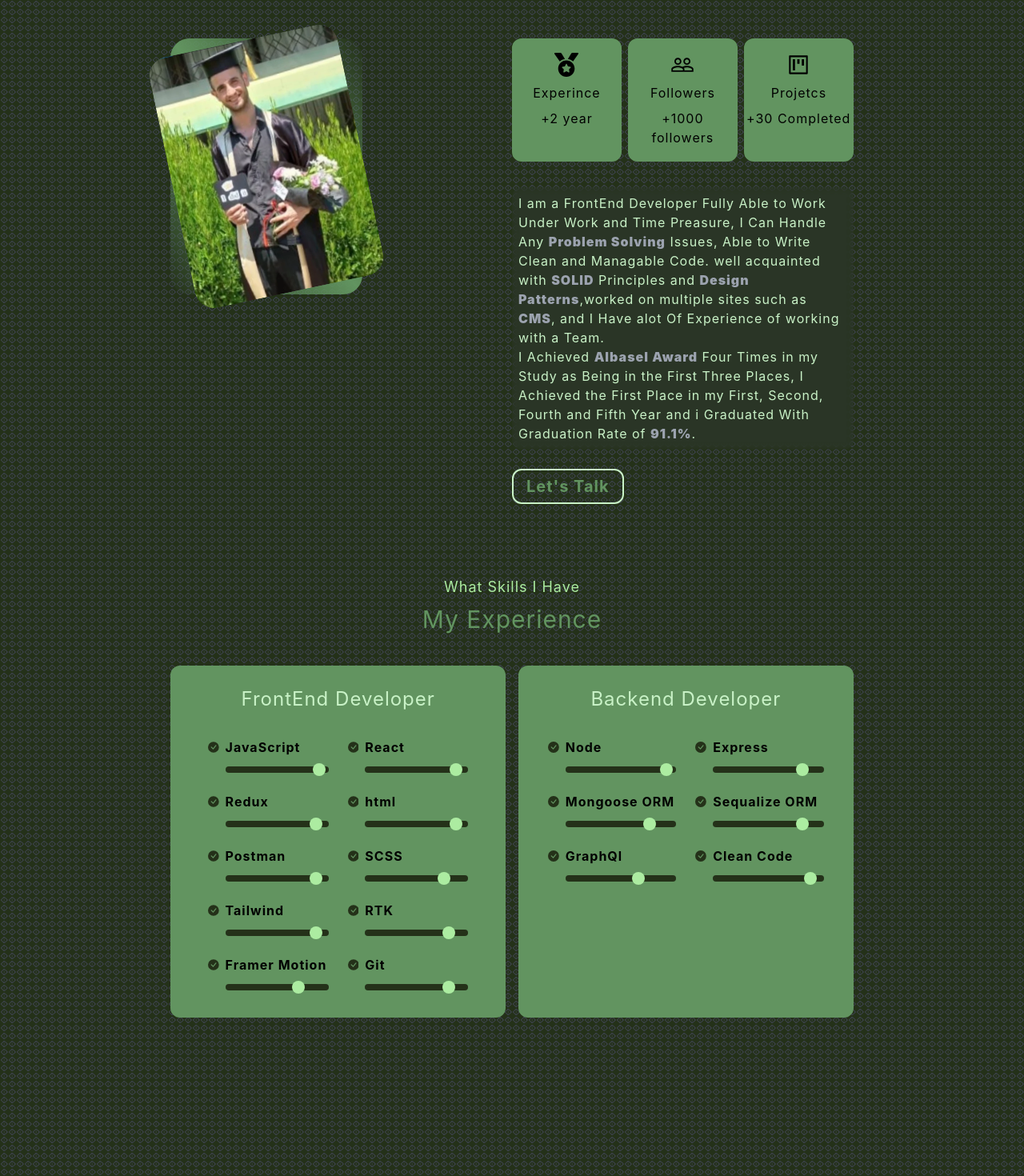
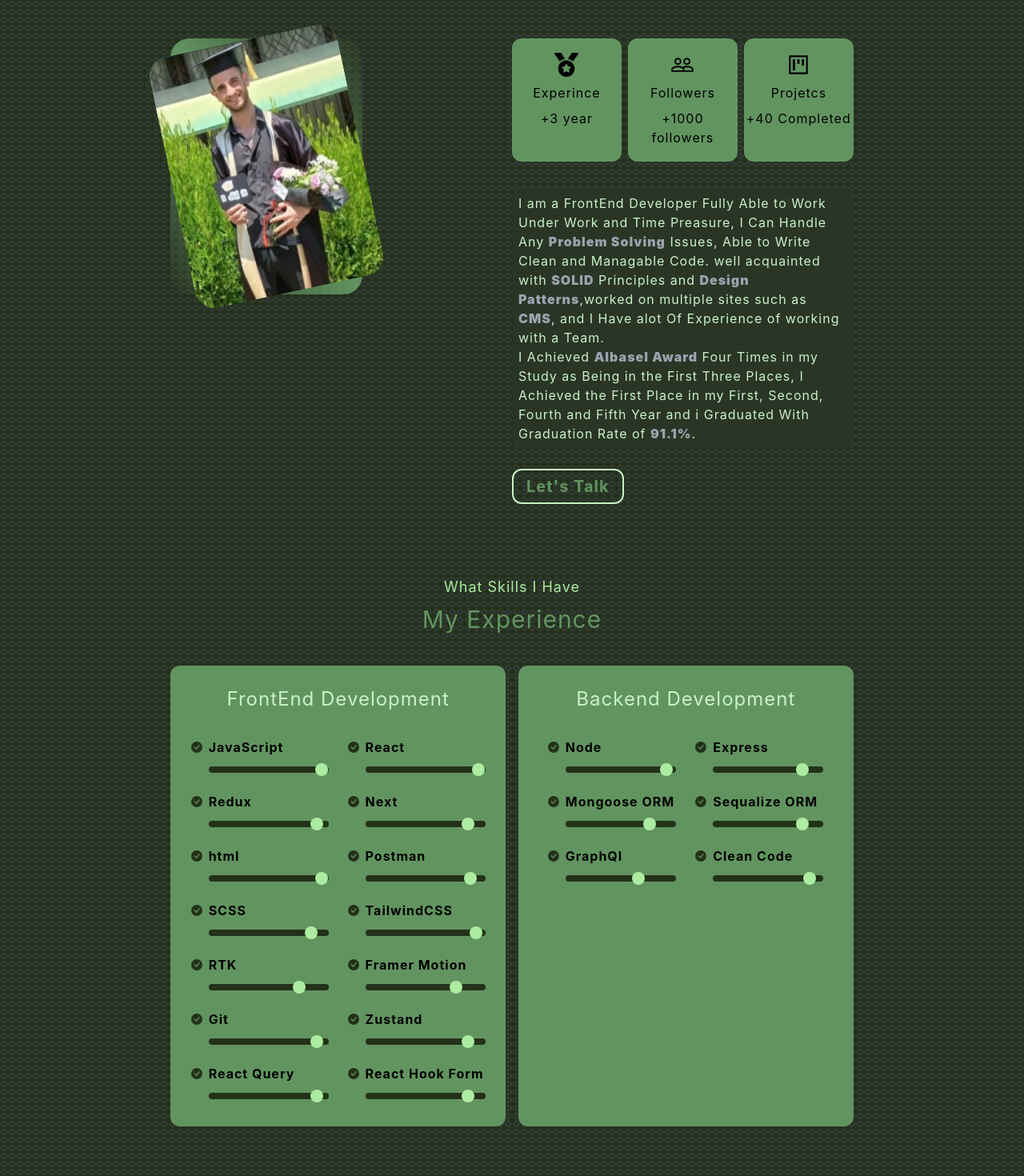
Before and after one commit to H-Habka/myPortfolio, a React (Create React App) app: page / in a window 1280 px wide. Shown: the part 920-2390 px from the top of the page at 80% size. Built offline with nearby package versions, Linux system fonts and the light colour scheme.

Commit message:
update my portfolio

```diff
--- a/src/Experinces.js
+++ b/src/Experinces.js
@@ -1,18 +1,22 @@
 export const FrontEndExperinces = [
     {
-        progress: 95,
+        progress: 99,
         title: "JavaScript",
     },
     {
-        progress: 92,
+        progress: 99,
         title: "React",
     },
     {
-        progress: 92,
+        progress: 95,
         title: "Redux",
     },
     {
-        progress: 92,
+        progress: 90,
+        title: "Next",
+    },
+    {
+        progress: 99,
         title: "html",
     },
     {
@@ -20,25 +24,37 @@ export const FrontEndExperinces = [
         title: "Postman",
     },
     {
-        progress: 80,
+        progress: 90,
         title: "SCSS",
     },
     {
-        progress: 92,
-        title: "Tailwind",
+        progress: 97,
+        title: "TailwindCSS",
     },
     {
-        progress: 85,
+        progress: 80,
         title: "RTK",
     },
     {
-        progress: 75,
+        progress: 80,
         title: "Framer Motion",
     },
 
     {
-        progress: 85,
+        progress: 95,
         title: "Git",
+    },
+    {
+        progress: 90,
+        title: "Zustand",
+    },
+    {
+        progress: 95,
+        title: "React Query",
+    },
+    {
+        progress: 90,
+        title: "React Hook Form",
     },
 ];
 
--- a/src/components/AboutMeSection.jsx
+++ b/src/components/AboutMeSection.jsx
@@ -38,7 +38,7 @@ const AboutMeSection = () => {
                 <FaMedal className="text-xl md:text-3xl" />
               </div>
               <div>Experince</div>
-              <div>+2 year</div>
+              <div>+3 year</div>
             </div>
             <div
               data-aos="zoom-in"
@@ -62,7 +62,7 @@ const AboutMeSection = () => {
                 <AiOutlineProject className="text-xl md:text-3xl" />
               </div>
               <div>Projetcs</div>
-              <div>+30 Completed</div>
+              <div>+40 Completed</div>
             </div>
           </div>
           <div
--- a/src/components/ContactSection/ContactSection.jsx
+++ b/src/components/ContactSection/ContactSection.jsx
@@ -31,8 +31,8 @@ const ContactSection = () => {
                         <ImWhatsapp size={24} />
                     </div>
                     <div>Whatsapp</div>
-                    <div className="text-one group-hover:text-three">+963935133257</div>
-                    <a target="_blank" href="https://api.whatsapp.com/send?phone=%2b963935133257" className="text-lg font-bold text-four cursor-pointer hover:scale-125 hover:text-white" >Send Message</a>
+                    <div className="text-one group-hover:text-three">+971588930130</div>
+                    <a target="_blank" href="https://api.whatsapp.com/send?phone=%2b971588930130" className="text-lg font-bold text-four cursor-pointer hover:scale-125 hover:text-white" >Send Message</a>
                 </div>
             </div>
             <form
--- a/src/components/ExperienceSection/ExperienceSection.jsx
+++ b/src/components/ExperienceSection/ExperienceSection.jsx
@@ -20,7 +20,7 @@ const ExperienceSection = () => {
                     className="group hover:bg-transparent  rounded-xl flex-1 bg-two flex flex-col items-center py-6 gap-6 border-2 border-two"
                 >
                     <p className="text-center text-2xl text-five group-hover:text-white">
-                        FrontEnd Developer
+                        FrontEnd Development
                     </p>
                     <div className="grid gap-2 grid-cols-2 ">
                         {FrontEndExperinces.map((item) => (
@@ -34,7 +34,7 @@ const ExperienceSection = () => {
                     className="group hover:bg-transparent  rounded-xl flex-1 bg-two flex flex-col items-center py-6 gap-6 border-2 border-two "
                 >
                     <p className="text-center text-2xl text-five group-hover:text-white">
-                        Backend Developer
+                        Backend Development
                     </p>
                     <div className="grid gap-2 grid-cols-2 ">
                         {BackEndExperinces.map((item) => (
```
Also changed, not shown: 1 other file (tests, documents, lock files or other folders).
